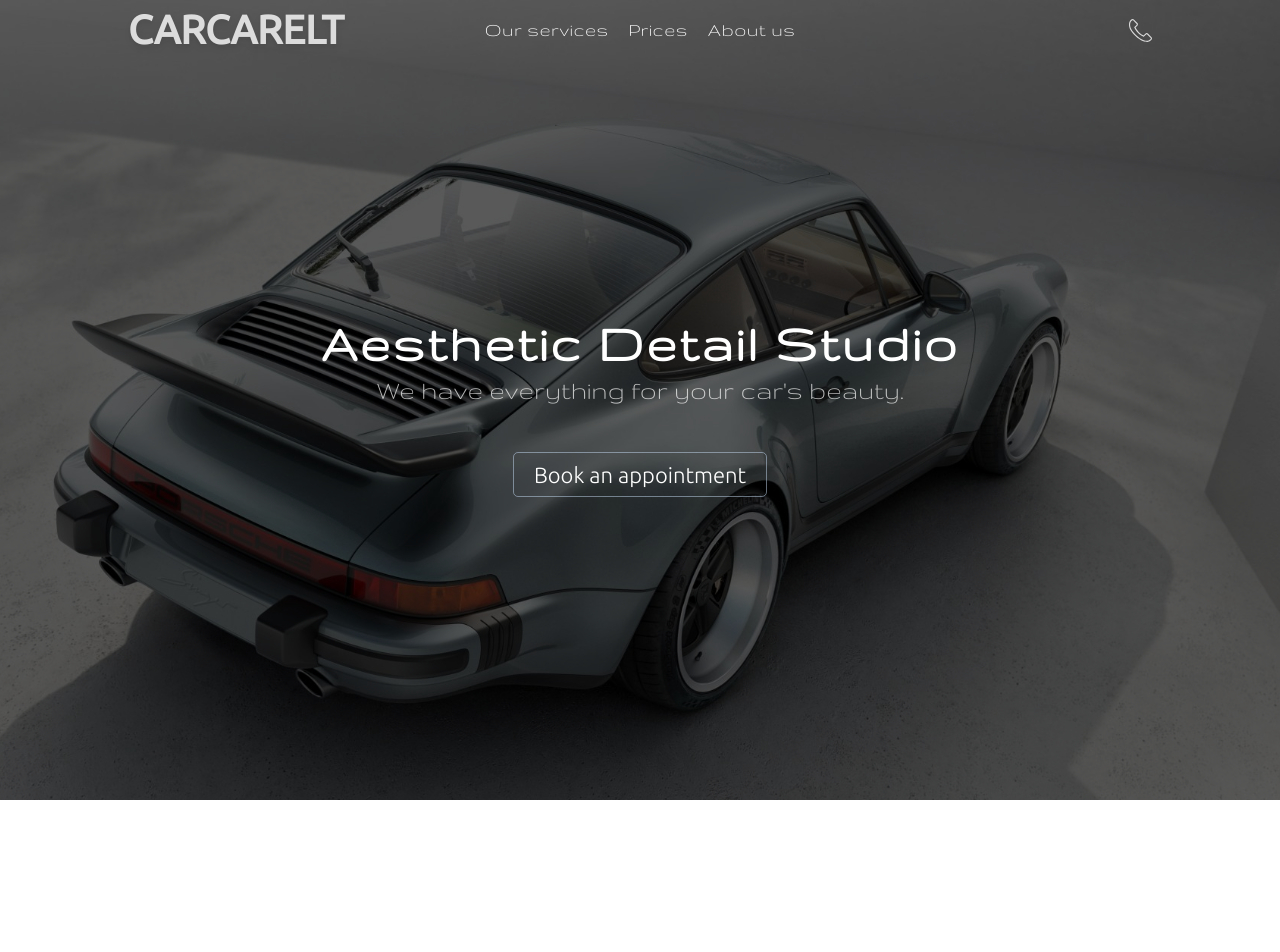
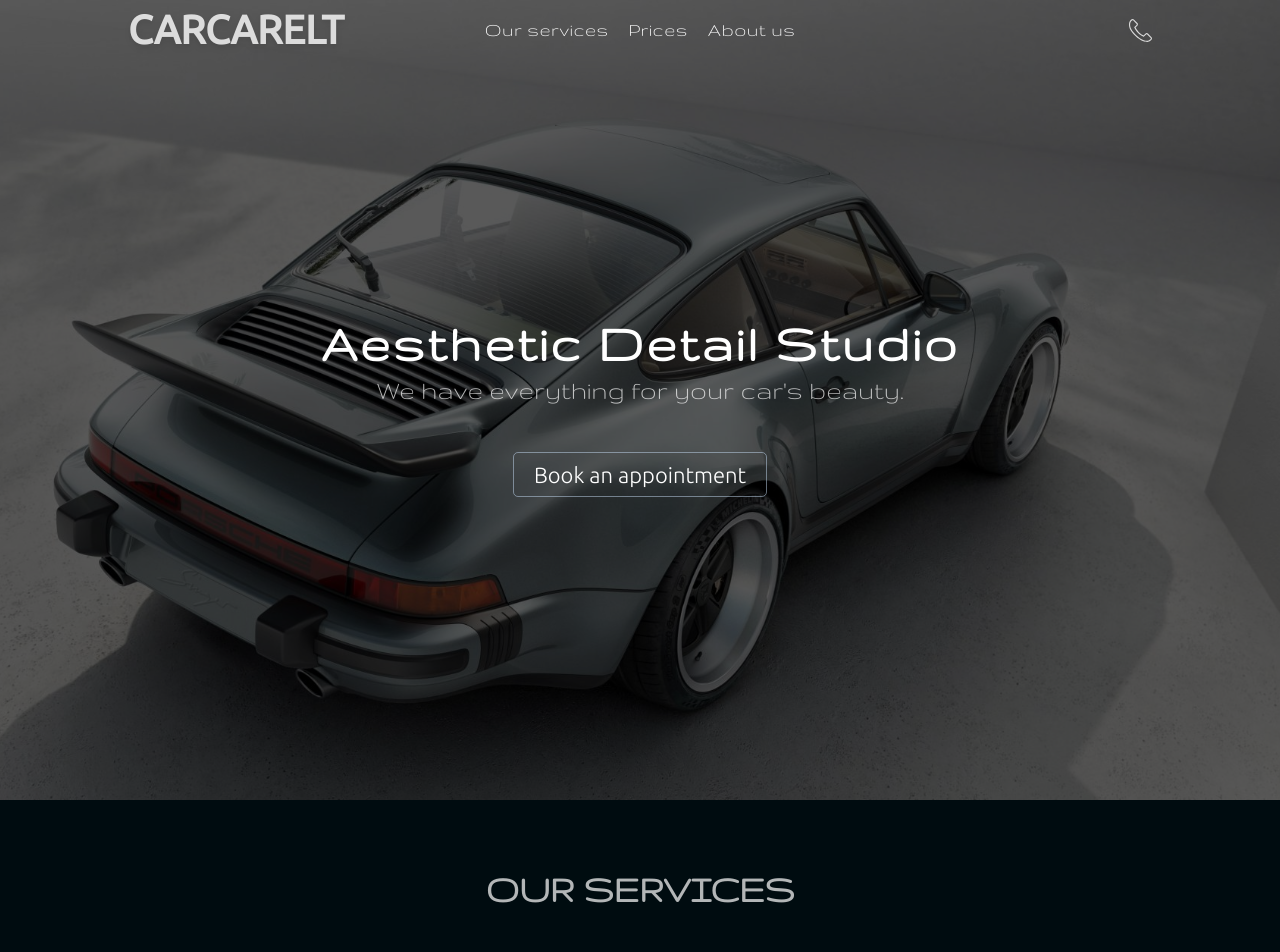
Before and after one commit to nepatyres/Carcarelt, a Next.js app: page / in a window 1280 px wide. Shown: the top 952 px of the page. Before the commit the page ends 800 px from the top, so only its background shows below. Built offline with nearby package versions, Linux system fonts and the light colour scheme.

Commit message:
patch 3.3

```diff
--- a/src/app/page.tsx
+++ b/src/app/page.tsx
@@ -25,10 +25,10 @@ export default function Home() {
   return (
     <main>
       <Header />
-      {/* <Services />
+      <Services />
       <Prices />
       <AboutUs />
-      <Footer /> */}
+      <Footer />
     </main>
   );
 }
--- a/src/sections/header.tsx
+++ b/src/sections/header.tsx
@@ -43,6 +43,7 @@ export default function Header() {
                 layout="fill"
                 objectFit="cover"
                 className="brightness-[35%]"
+                loading="eager"
             />
             <div className='intro bottom-[35%] xl:bottom-[0] absolute inset-0 flex flex-col items-center justify-center'>
                 <h1 className="font-gruppo text-[32px] lg:text-[55px] font-extrabold text-white tracking-wider mb-0">Aesthetic Detail Studio</h1>
```
